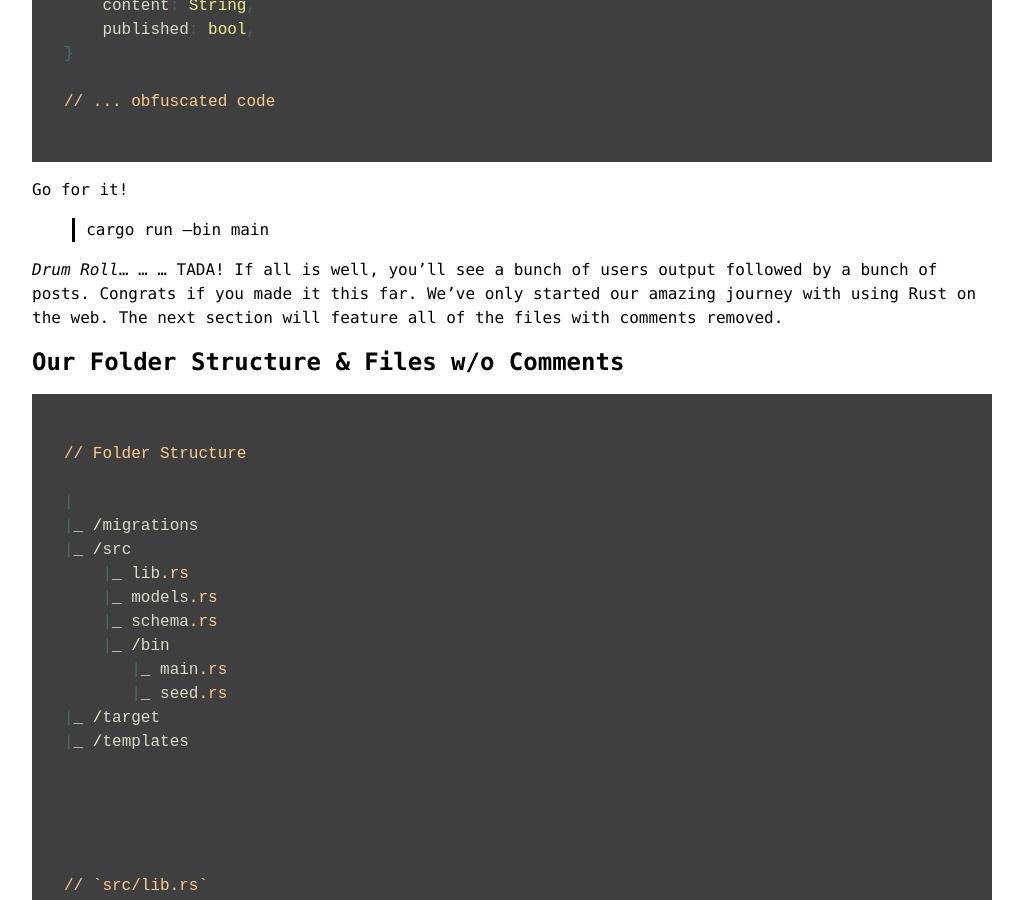
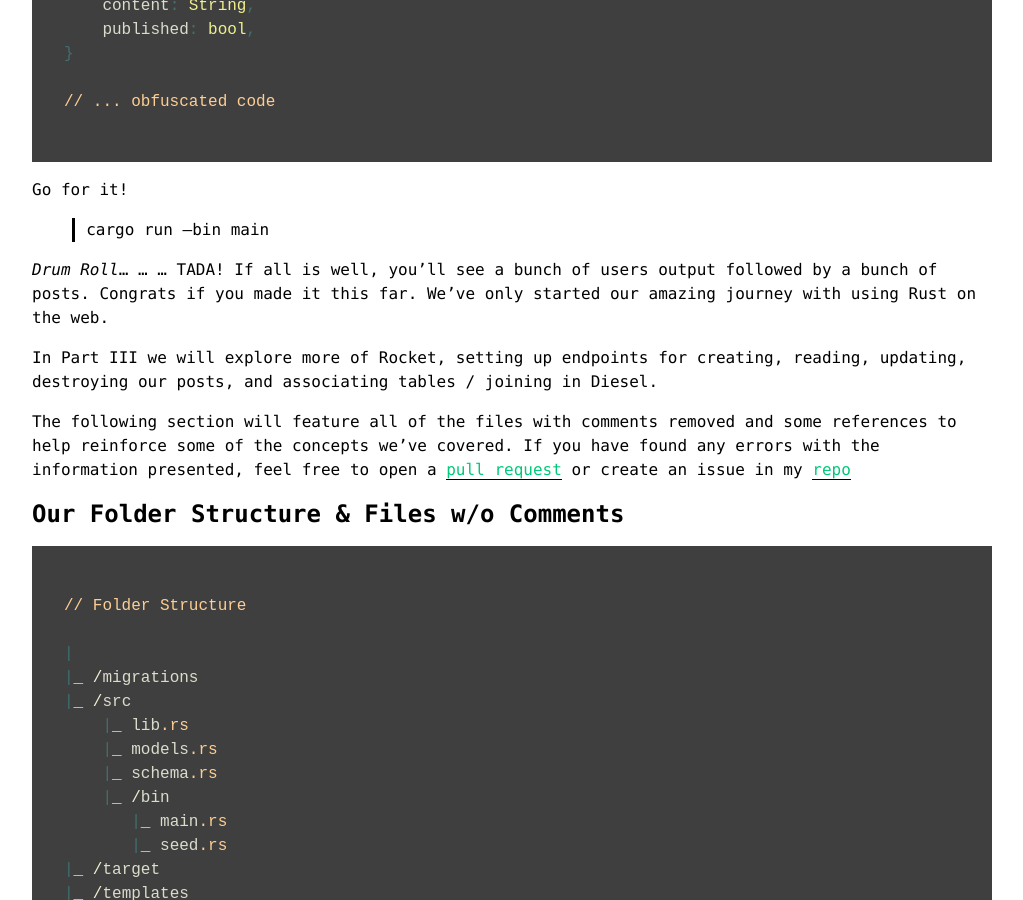
Before and after one commit to notryanb/notryanb.github.io, a Jekyll site: the page built from _posts/2017-10-06-rust-blog-series-2.md, in a window 1280 px wide and 900 px high, scrolled down 18904 px. Shown: the whole window, without its empty margins (128-1151 px from the left). Built offline with Jekyll 4.4.1, drawn with Linux system fonts in a browser that asks for light colours.

Commit message:
add a better conclusion

```diff
--- a/_posts/2017-10-06-rust-blog-series-2.md
+++ b/_posts/2017-10-06-rust-blog-series-2.md
@@ -849,7 +849,16 @@
 TADA! If all is well, you'll see a bunch of users output followed by a bunch of posts.
 Congrats if you made it this far.
 We've only started our amazing journey with using Rust on the web.
-The next section will feature all of the files with comments removed.
+
+In Part III we will explore more of Rocket, setting up endpoints for
+creating, reading, updating, destroying our posts,
+and associating tables / joining in Diesel.
+
+The following section will feature all of the files with comments removed
+and some references to help reinforce some of the concepts we've covered.
+If you have found any errors with the information presented,
+feel free to open a [pull request](https://github.com/notryanb/notryanb.github.io)
+or create an issue in my [repo](https://github.com/notryanb/notryanb.github.io)
 
 ## Our Folder Structure & Files w/o Comments
 
```
